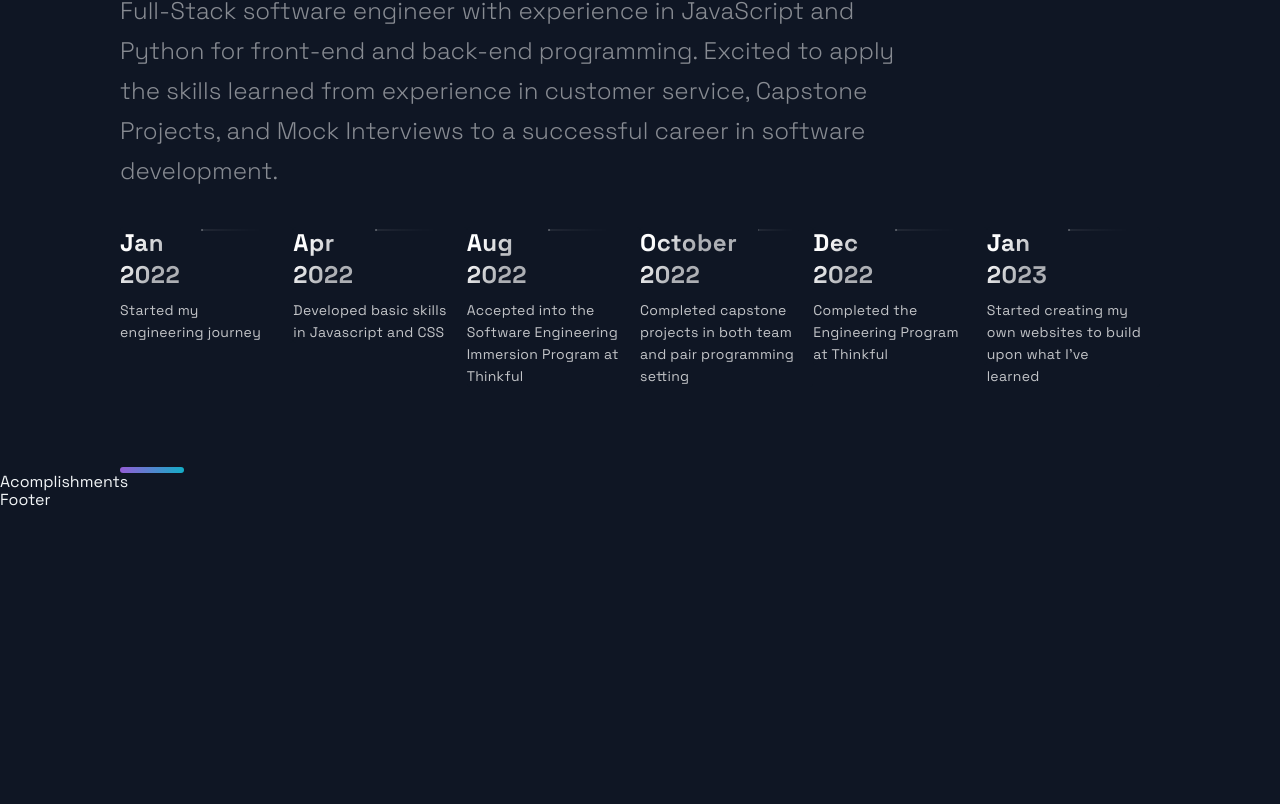
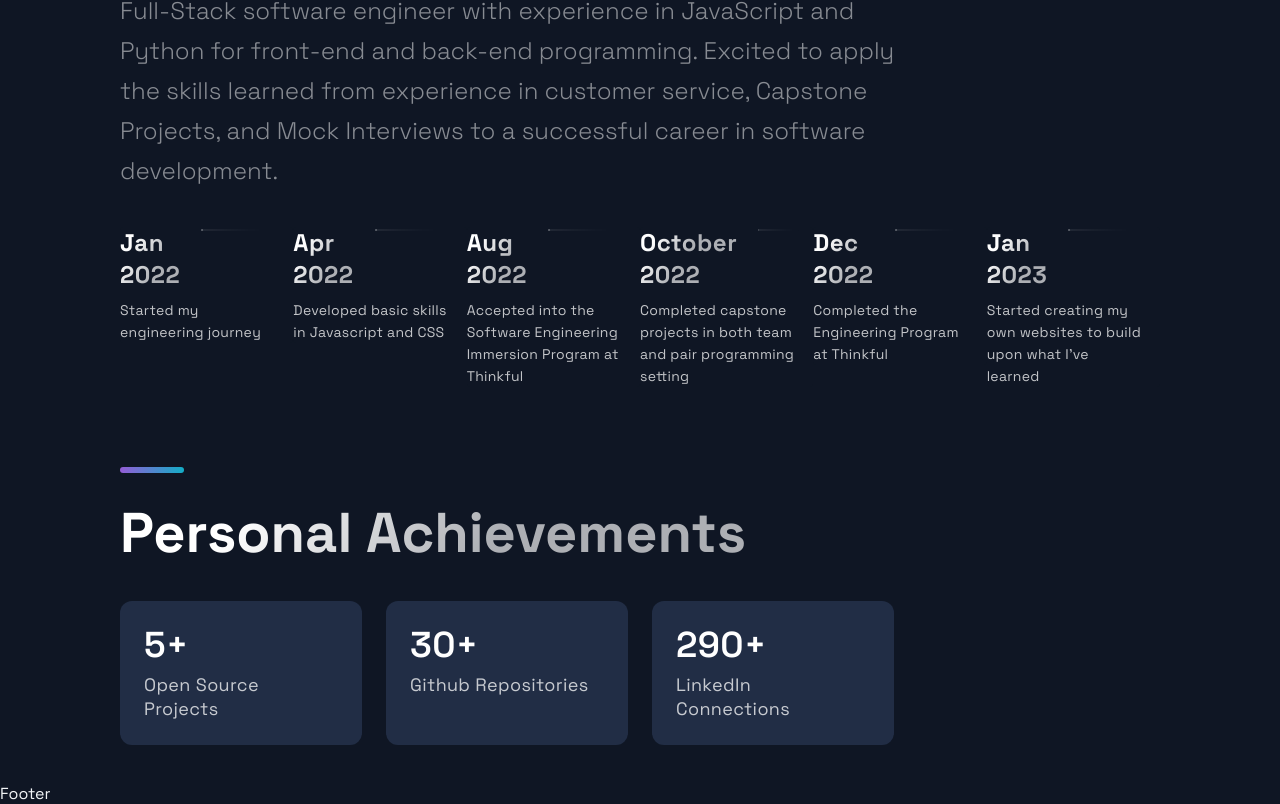
Before and after one commit to OniJones/Portfolio, a Next.js app: page / in a window 1280 px wide. Shown: the part 2822-3626 px from the top of the page. Before the commit the page ends 3332 px from the top, so only its background shows below. Built offline with nearby package versions, Linux system fonts and the light colour scheme.

Commit message:
completed accomplishments.js

```diff
--- a/src/components/Acomplishments/Acomplishments.js
+++ b/src/components/Acomplishments/Acomplishments.js
@@ -4,16 +4,24 @@ import { Section, SectionDivider, SectionTitle } from '../../styles/GlobalCompon
 import { Box, Boxes, BoxNum, BoxText } from './AcomplishmentsStyles';
 
 const data = [
-  { number: 20, text: 'Open Source Projects'},
-  { number: 1000, text: 'Students', },
-  { number: 1900, text: 'Github Followers', },
-  { number: 5000, text: 'Github Stars', }
+  { number: 5, text: 'Open Source Projects'},
+  // { number: 1000, text: 'Students', },
+  { number: 30, text: 'Github Repositories', },
+  { number: 290, text: 'LinkedIn Connections', }
 ];
 
 const Acomplishments = () => (
-  <div>
-    Acomplishments
-  </div>
+  <Section>
+    <SectionTitle>Personal Achievements</SectionTitle>
+    <Boxes>
+      {data.map((card, index) => (
+        <Box key={index}>
+          <BoxNum>{card.number}+</BoxNum>
+          <BoxText>{card.text}</BoxText>
+        </Box>
+      ))}
+    </Boxes>
+  </Section>
 );
 
 export default Acomplishments;
```
